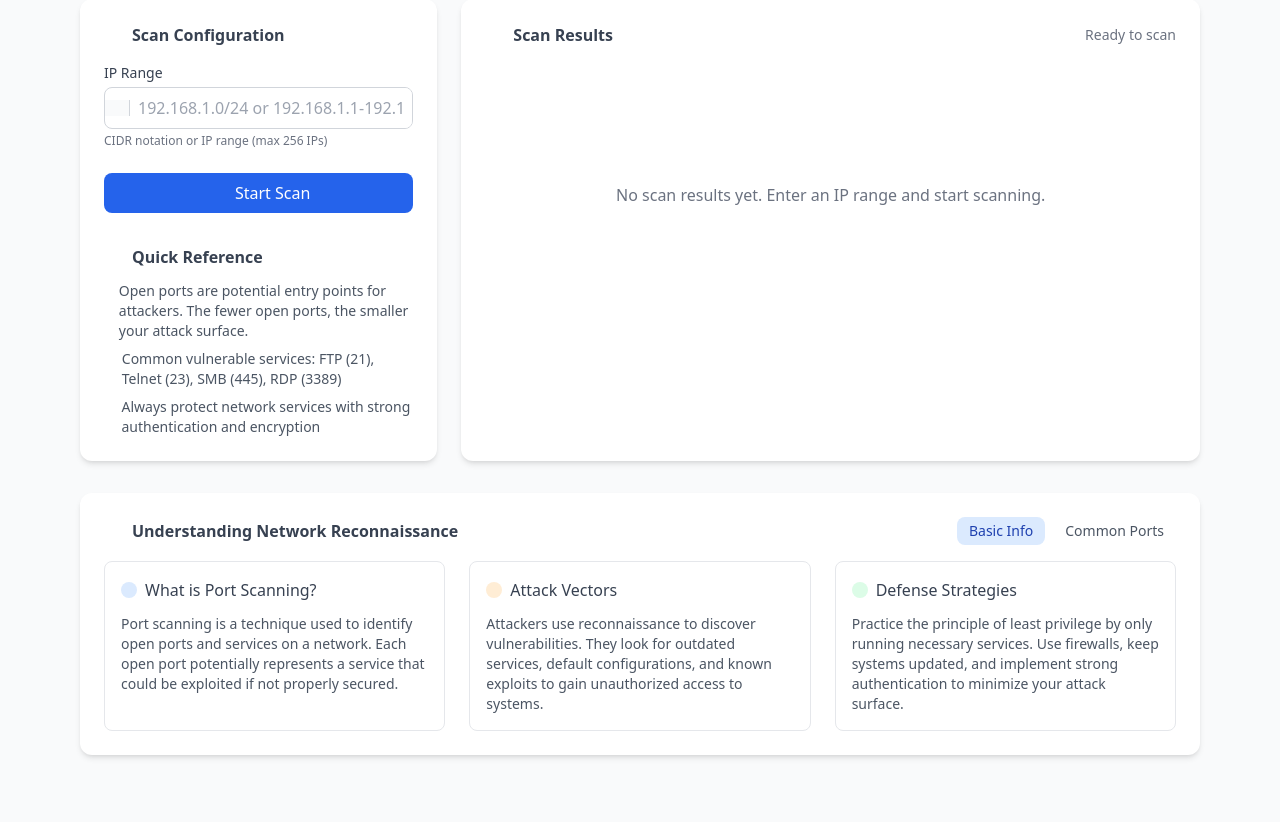
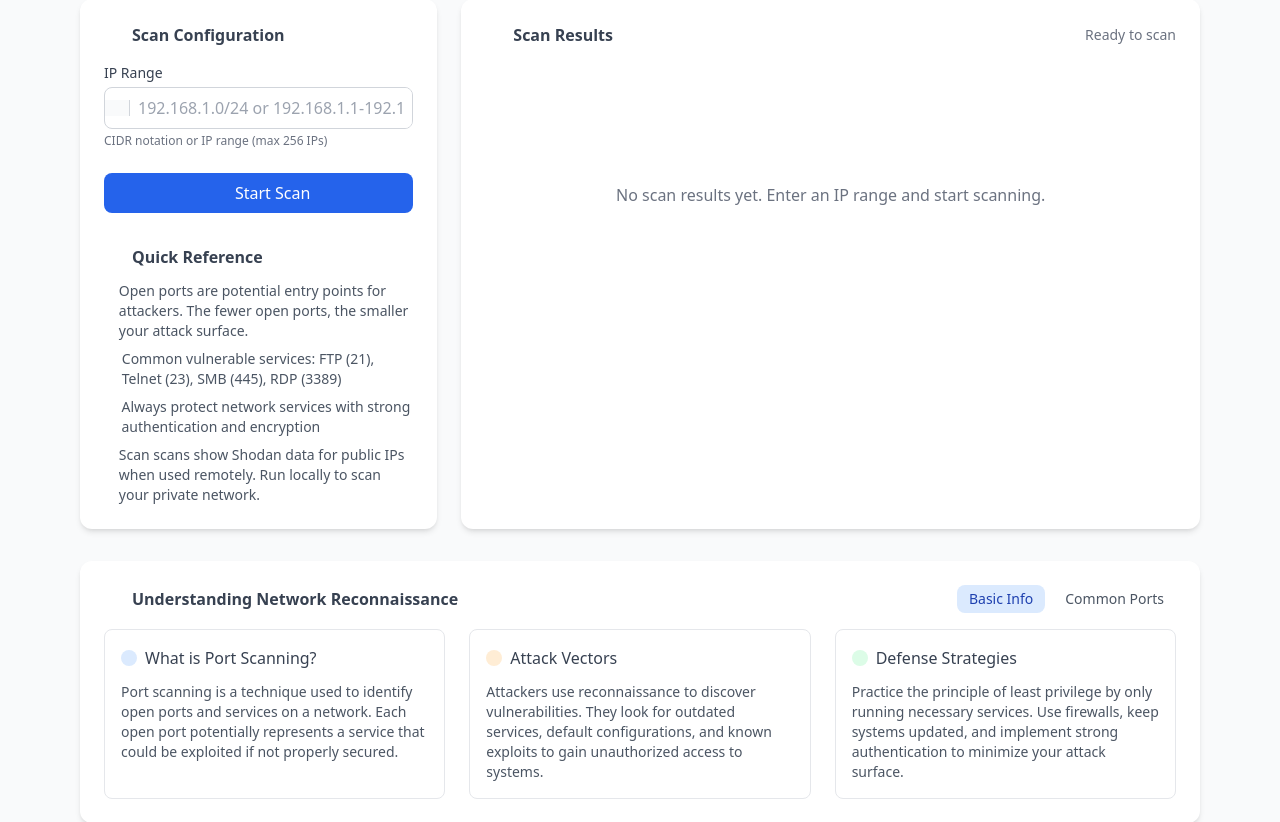
Before and after one commit to arshwarsii/Network-Port-Scanner, a Flask app: page / in a window 1280 px wide. Shown: the part 97-919 px from the top of the page. Before the commit the page ends 855 px from the top, so only its background shows below. Run offline with Flask 2, Linux system fonts and the light colour scheme; some libraries are stand-ins or nearby versions.

Commit message:
Update index.html

```diff
--- a/templates/index.html
+++ b/templates/index.html
@@ -108,6 +108,10 @@
                         <div class="flex items-start space-x-2">
                             <i data-lucide="lock" class="w-4 h-4 text-green-500 mt-0.5"></i>
                             <p>Always protect network services with strong authentication and encryption</p>
+                        </div>
+                        <div class="flex items-start space-x-2">
+                            <i data-lucide="alert-circle" class="w-4 h-4 text-red-500 mt-0.5"></i>
+                            <p> Scan scans show Shodan data for public IPs when used remotely. Run locally to scan your private network.</p>
                         </div>
                     </div>
                 </div>
```
